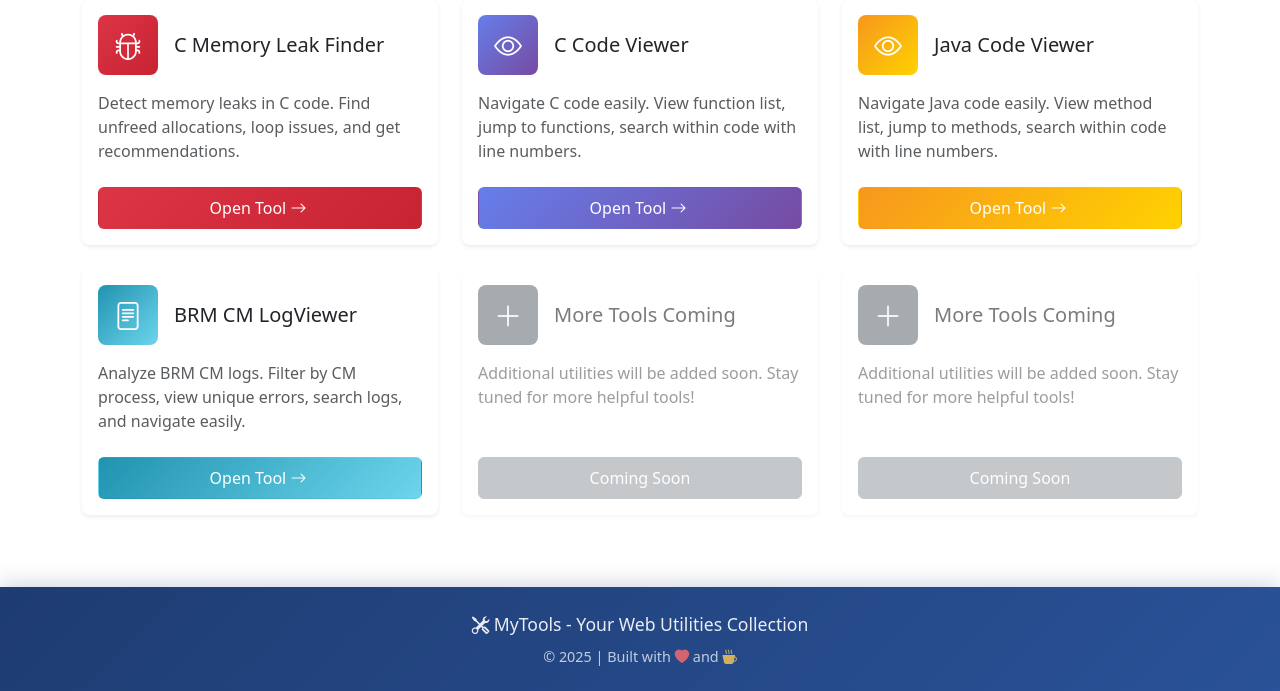
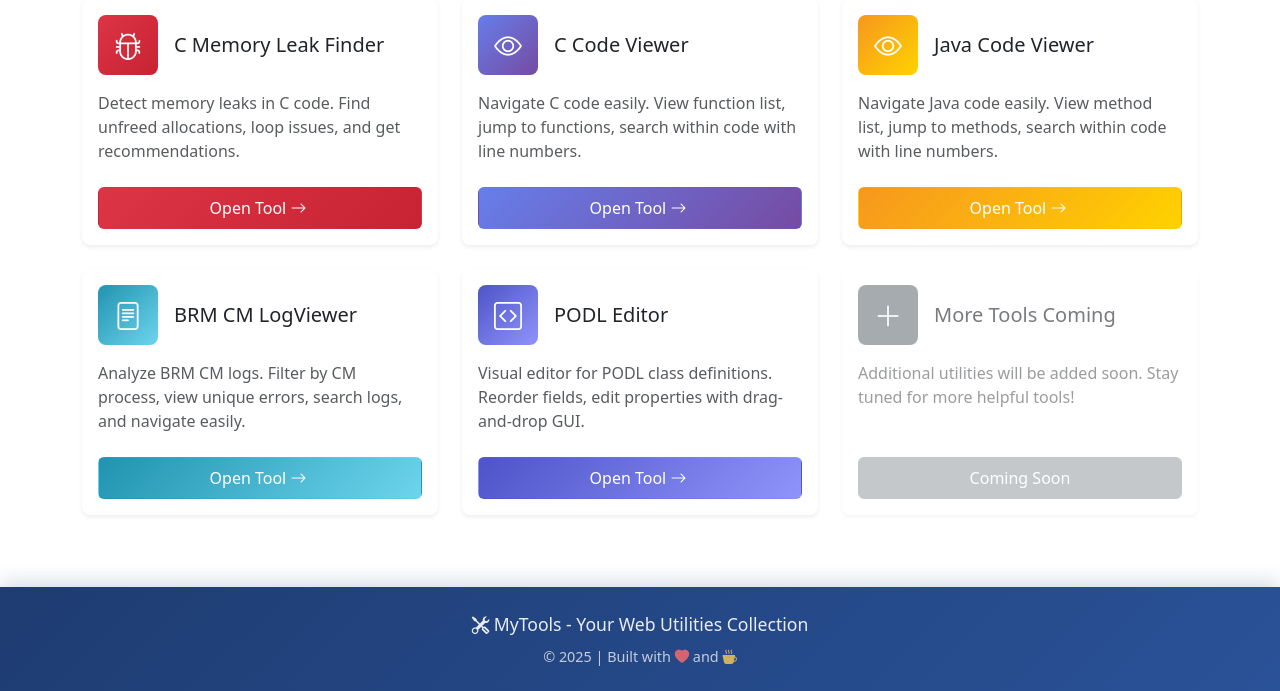
Before and after one commit to cbhagavathy/mytools, a Flask app: page / in a window 1280 px wide. Shown: the part 1397-2088 px from the top of the page. Run offline with Flask 3, Linux system fonts and the light colour scheme; some libraries are stand-ins or nearby versions.

Commit message:
Modify PODL Editor tool card in index.html
Updated the PODL Editor tool card with new styling and functionality.

```diff
--- a/templates/index.html
+++ b/templates/index.html
@@ -366,28 +366,29 @@
             </div>
         </div>
 
-        <!-- Placeholder for future tools -->
+        <!-- PODL Editor Tool -->
         <div class="col-md-6 col-lg-4">
-            <div class="card h-100 shadow-sm border-secondary" style="opacity: 0.6;">
+            <div class="card h-100 shadow-sm hover-shadow">
                 <div class="card-body">
                     <div class="d-flex align-items-center mb-3">
-                        <div class="icon-box bg-secondary text-white rounded-3 p-3 me-3">
-                            <i class="bi bi-plus-lg fs-3"></i>
+                        <div class="icon-box text-white rounded-3 p-3 me-3" style="background: linear-gradient(135deg, #4e54c8 0%, #8f94fb 100%) !important;">
+                            <i class="bi bi-code-square fs-3"></i>
                         </div>
-                        <h5 class="card-title mb-0">More Tools Coming</h5>
+                        <h5 class="card-title mb-0">PODL Editor</h5>
                     </div>
                     <p class="card-text text-muted">
-                        Additional utilities will be added soon. Stay tuned for more helpful tools!
+                        Visual editor for PODL class definitions. Reorder fields, edit properties with drag-and-drop GUI.
                     </p>
                 </div>
                 <div class="card-footer bg-transparent border-0 pb-3">
-                    <button class="btn btn-secondary w-100" disabled>
-                        Coming Soon
-                    </button>
+                    <a href="/tools/podl-editor" class="btn w-100" style="background: linear-gradient(135deg, #4e54c8 0%, #8f94fb 100%); color: white;">
+                        Open Tool <i class="bi bi-arrow-right"></i>
+                    </a>
                 </div>
             </div>
         </div>
 
+        <!-- Placeholder for future tools -->
         <div class="col-md-6 col-lg-4">
             <div class="card h-100 shadow-sm border-secondary" style="opacity: 0.6;">
                 <div class="card-body">
```
